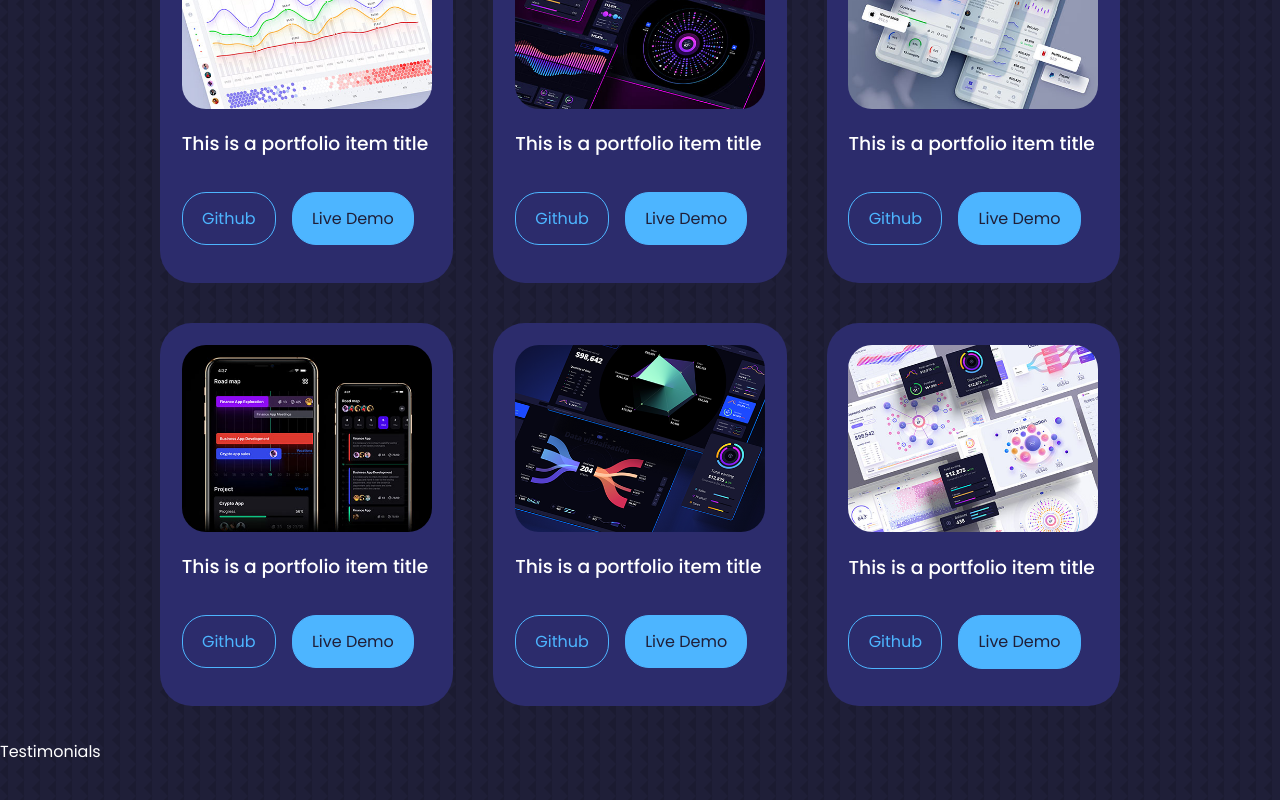
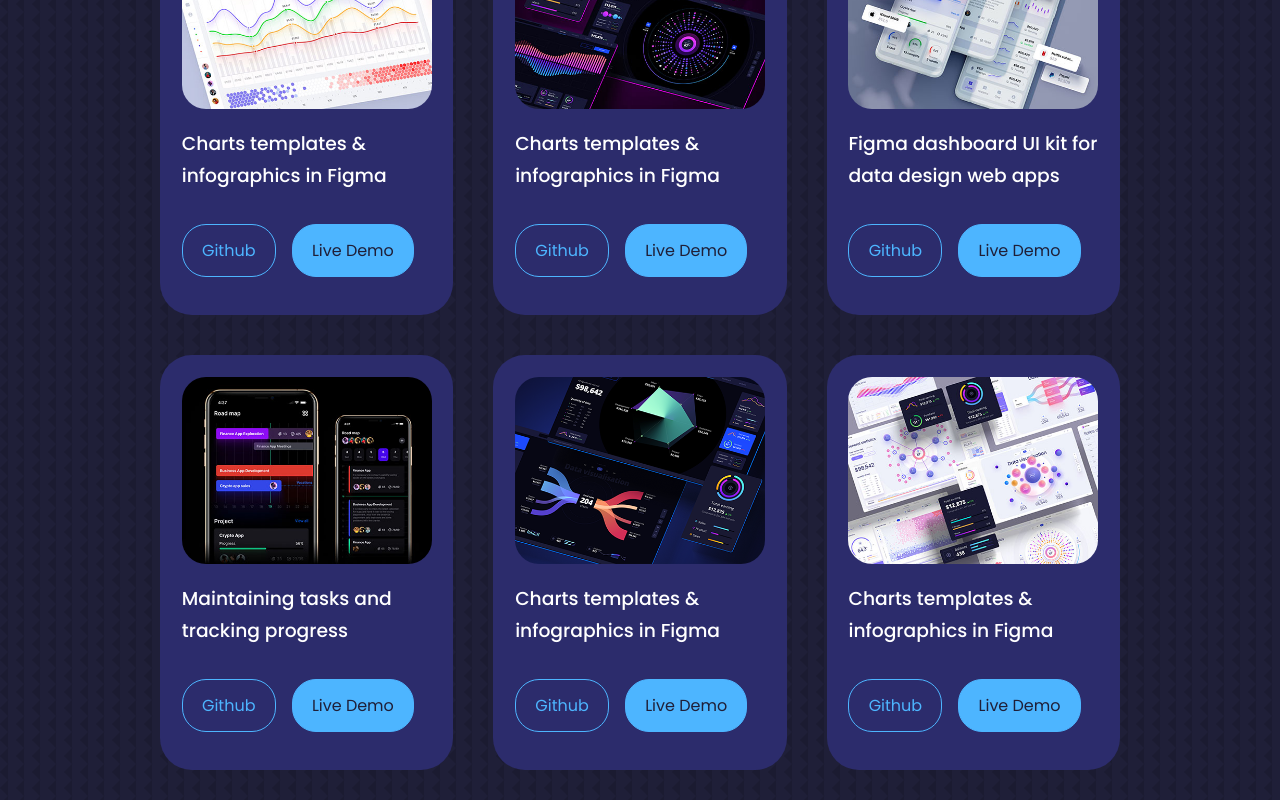
Before and after one commit to Mehedi-Hasan-Himel/Portfolio-2, a React (Create React App) app: page / in a window 1280 px wide. Shown: the part 3140-3940 px from the top of the page. Built offline with nearby package versions, Linux system fonts and the light colour scheme.

Commit message:
portfolio section responsive

```diff
--- a/src/Components/Experience/Experience.css
+++ b/src/Components/Experience/Experience.css
@@ -81,7 +81,7 @@
 }
 
 /* ======== Media Query Styles Start (Smallest Devices) ======== */
-@media screen and (max-width: 350px) {
+@media screen and (max-width: 450px) {
   .experience__container {
     grid-template-columns: 1fr;
     width: 80%;
--- a/src/Components/Portfolio/Portfolio.jsx
+++ b/src/Components/Portfolio/Portfolio.jsx
@@ -81,154 +81,25 @@
 
       <div className="container portfolio__container">
         {/* Article 1 start */}
-        <article className="portfolio__item">
+        {data.map(({ id, image, title, github, demo }) => {
+          return (
+            <article key={id} className="portfolio__item">
               <div className="portfolio__item-image">
-            <img src={IMG1} alt="" />
+                <img src={image} alt={title} />
               </div>
-          <h3>This is a portfolio item title</h3>
+              <h3>{title}</h3>
               <div className="portfolio__item-cta">
-            <a
-              className="btn"
-              href="https://github.com/Mehedi-Hasan-Himel"
-              target="_black"
-            >
+                <a className="btn" href={github} target="_black">
                   Github
                 </a>
-            <a
-              className="btn btn-primary"
-              href="https://dribbble.com/Alien_pixels"
-              target="_black"
-            >
+                <a className="btn btn-primary" href={demo} target="_black">
                   Live Demo
                 </a>
               </div>
             </article>
+          );
+        })}
         {/* Article 1 End */}
-
-        {/* Article 2 start */}
-        <article className="portfolio__item">
-          <div className="portfolio__item-image">
-            <img src={IMG2} alt="" />
-          </div>
-          <h3>This is a portfolio item title</h3>
-          <div className="portfolio__item-cta">
-            <a
-              className="btn"
-              href="https://github.com/Mehedi-Hasan-Himel"
-              target="_black"
-            >
-              Github
-            </a>
-            <a
-              className="btn btn-primary"
-              href="https://dribbble.com/Alien_pixels"
-              target="_black"
-            >
-              Live Demo
-            </a>
-          </div>
-        </article>
-        {/* Article 2 End */}
-
-        {/* Article 3 start */}
-        <article className="portfolio__item">
-          <div className="portfolio__item-image">
-            <img src={IMG3} alt="" />
-          </div>
-          <h3>This is a portfolio item title</h3>
-          <div className="portfolio__item-cta">
-            <a
-              className="btn"
-              href="https://github.com/Mehedi-Hasan-Himel"
-              target="_black"
-            >
-              Github
-            </a>
-            <a
-              className="btn btn-primary"
-              href="https://dribbble.com/Alien_pixels"
-              target="_black"
-            >
-              Live Demo
-            </a>
-          </div>
-        </article>
-        {/* Article 3 End */}
-
-        {/* Article 4 start */}
-        <article className="portfolio__item">
-          <div className="portfolio__item-image">
-            <img src={IMG4} alt="" />
-          </div>
-          <h3>This is a portfolio item title</h3>
-          <div className="portfolio__item-cta">
-            <a
-              className="btn"
-              href="https://github.com/Mehedi-Hasan-Himel"
-              target="_black"
-            >
-              Github
-            </a>
-            <a
-              className="btn btn-primary"
-              href="https://dribbble.com/Alien_pixels"
-              target="_black"
-            >
-              Live Demo
-            </a>
-          </div>
-        </article>
-        {/* Article 4 End */}
-
-        {/* Article 5 start */}
-        <article className="portfolio__item">
-          <div className="portfolio__item-image">
-            <img src={IMG5} alt="" />
-          </div>
-          <h3>This is a portfolio item title</h3>
-          <div className="portfolio__item-cta">
-            <a
-              className="btn"
-              href="https://github.com/Mehedi-Hasan-Himel"
-              target="_black"
-            >
-              Github
-            </a>
-            <a
-              className="btn btn-primary"
-              href="https://dribbble.com/Alien_pixels"
-              target="_black"
-            >
-              Live Demo
-            </a>
-          </div>
-        </article>
-        {/* Article 5 End */}
-
-        {/* Article 6 start */}
-        <article className="portfolio__item">
-          <div className="portfolio__item-image">
-            <img src={IMG6} alt="" />
-          </div>
-          <h3>This is a portfolio item title</h3>
-          <div className="portfolio__item-cta">
-            <a
-              className="btn"
-              href="https://github.com/Mehedi-Hasan-Himel"
-              target="_black"
-            >
-              Github
-            </a>
-            <a
-              className="btn btn-primary"
-              href="https://dribbble.com/Alien_pixels"
-              target="_black"
-            >
-              Live Demo
-            </a>
-          </div>
-        </article>
-        {/* Article 6 End */}
       </div>
     </section>
   );
```
Lines whose indentation alone changed are shown as unchanged.
